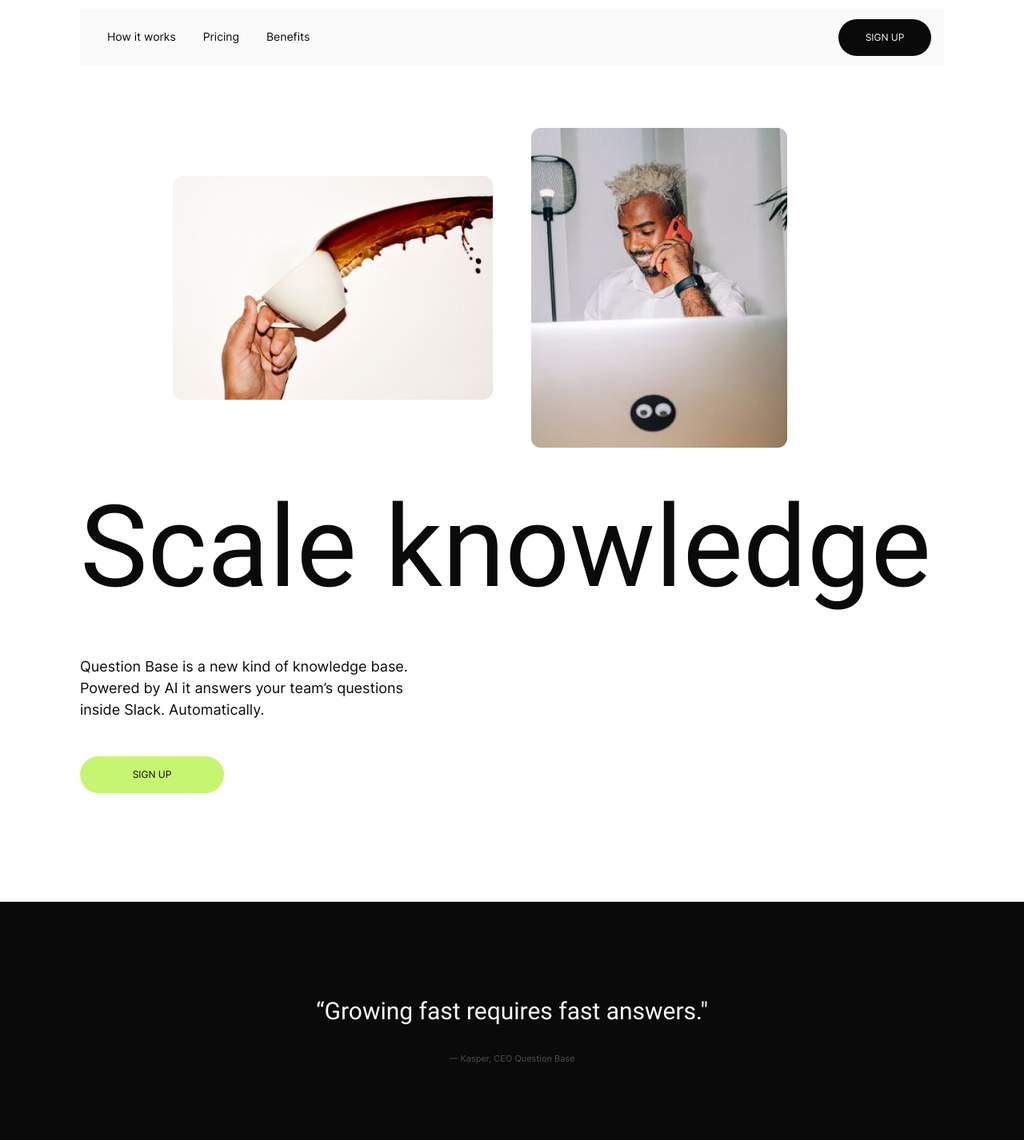
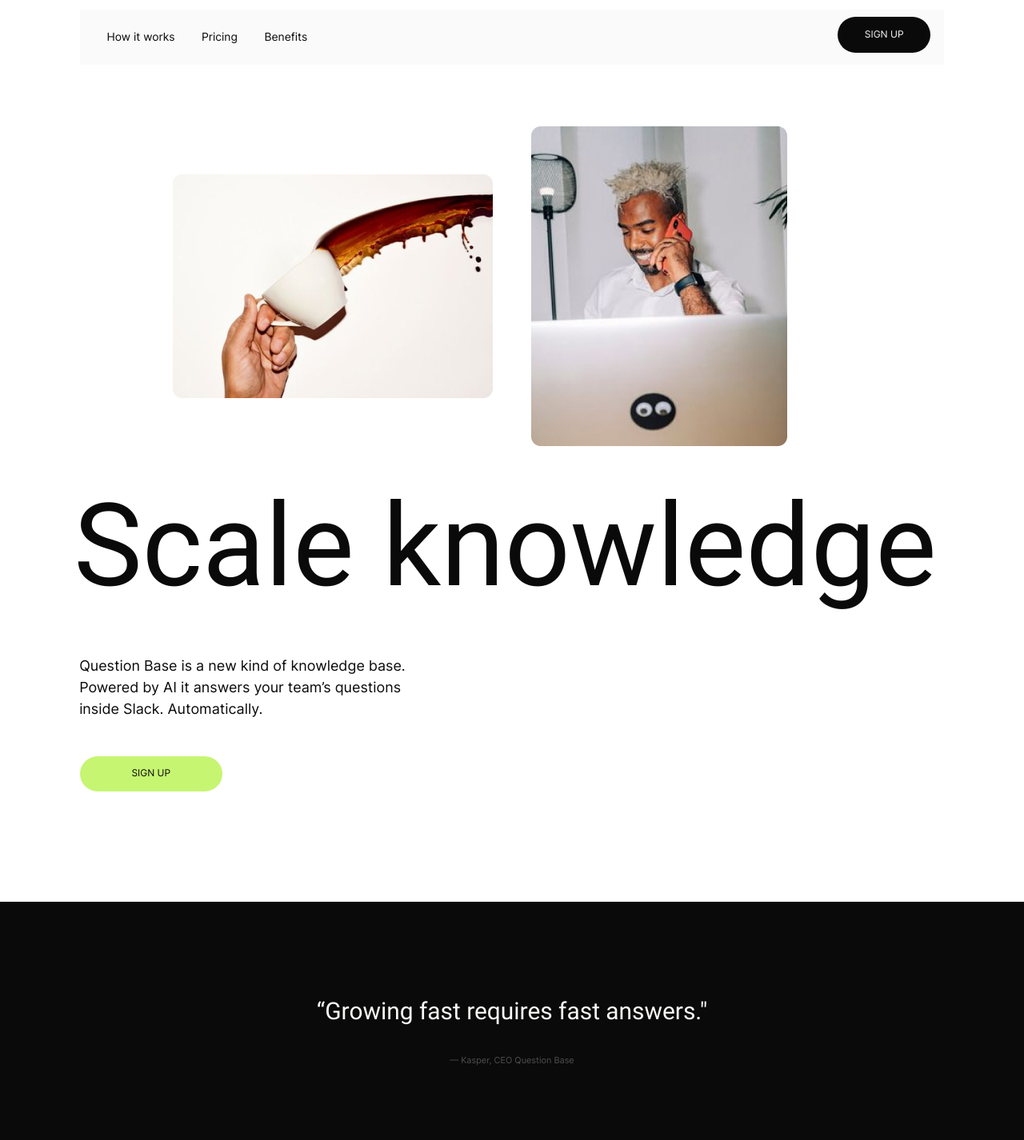
Before and after one commit to Longin89/layouts, a PHP site: page / in a window 1280 px wide. Shown: the top 1426 px of the page at 80% size. Run offline with PHP 8.4, Linux system fonts and the light colour scheme.

Commit message:
fix: started to change absolute units to relative

```diff
--- a/scale/css/style.css
+++ b/scale/css/style.css
@@ -51,23 +51,23 @@
 
 .header__container {
     display: flex;
-    margin: 12px auto 0px auto;
+    margin: 0.75em auto 0px auto;
     justify-content: space-between;
-    max-width: 1080px;
-    height: 70px;
+    max-width: 67.5em;
+    max-height: 4.3em;
     background-color: #FAFAFA;
 }
 
 
 .menu__list {
     display: flex;
-    margin: 22px 0 23px 0;
+    margin: 1.37em 0 1.43em 0;
 }
 
 .menu__link {
-    margin: 0 0 0 34px;
-    font-size: 14px;
-    line-height: 24px;
+    margin: 0 0 0 2.4em;
+    font-size: 0.87rem;
+    line-height: 1.5rem;
     color: #0A0A0A;
     transition: 0.2s;
 }
@@ -82,14 +82,14 @@
 }
 
 .signup__btn {
-    margin: 12px 16px 28px 0;
-    width: 116px;
-    height: 46px;
+    margin: 0.75em 1.4em 1.75em 0;
+    width: 7.25rem;
+    height: 2.8rem;
     background-color: #0A0A0A;
     border-radius: 32px;
     color: #FAF9F7;
-    font-size: 12px;
-    line-height: 14px;
+    font-size: 0.75rem;
+    line-height: 0.87rem;
     text-transform: uppercase;
     transition: 0.3s;
     cursor: pointer;
@@ -108,41 +108,41 @@
 }
 
 .scale__coffee__img {
-    margin: 138px 48px 102px 176px;
+    margin: 8.6em 3rem 6.3em 11em;
 }
 
 .scale__talking__img {
-    margin: 78px 0 0 0;
+    margin: 4.8em 0 0 0;
 }
 
 .scale__title {
-    margin: 0 auto 55px auto;
-    padding: 0 16px 0 0;
+    margin: 0 auto 0.4em auto;
+    padding: 0 0.12em 0 0;
     text-align: center;
     font-family: 'Roboto';
-    font-size: 142px;
+    font-size: 9rem;
     font-weight: normal;
-    line-height: 160px;
+    line-height: 10rem;
     color: #0A0A0A;
 }
 
 .scale__subtitle {
-    margin: 0 0 45px 60px;
-    max-width: 453px;
-    font-size: 18px;
-    line-height: 27px;
+    margin: 0 0 2.5em 3.3em;
+    max-width: 25em;
+    font-size: 1.12rem;
+    line-height: 1.5em;
     color: #0A0A0A;
 }
 
 .scale__btn {
-    margin: 0 0 136px 60px;
-    width: 180px;
-    height: 46px;
+    margin: 0 0 11.5em 5em;
+    width: 14.8em;
+    height: 3.7em;
     background-color: #C6F572;
     border-radius: 40px;
     color: #0A0A0A;
-    font-size: 12px;
-    line-height: 14px;
+    font-size: 0.75rem;
+    line-height: 0.8rem;
     text-transform: uppercase;
     transition: 0.3s;
     cursor: pointer;
@@ -161,22 +161,21 @@
 
 .growing__title {
     margin-top: 0 auto;
-    padding: 119px 0 33px 0;
+    padding: 3.9em 0 1.1em 0;
     text-align: center;
     font-family: 'Roboto';
     font-weight: normal;
-    font-size: 30px;
-    line-height: 36px;
+    font-size: 1.87rem;
+    line-height: 2.5rem;
     color: #FAF9F7;
 }
 
 .growing__author {
     margin: 0 auto;
-    padding-bottom: 95px;
+    padding-bottom: 8.63em;
     text-align: center;
-    font-size: 11px;
-    line-height: 16px;
-    font-weight: normal;
+    font-size: 0.68rem;
+    line-height: 1rem;
     color: #504F4F;
 }
 
@@ -185,7 +184,7 @@
 
 .answers__container {
     display: flex;
-    height: 800px;
+    max-height: 50rem;
 }
 
 .comment__img {
```
